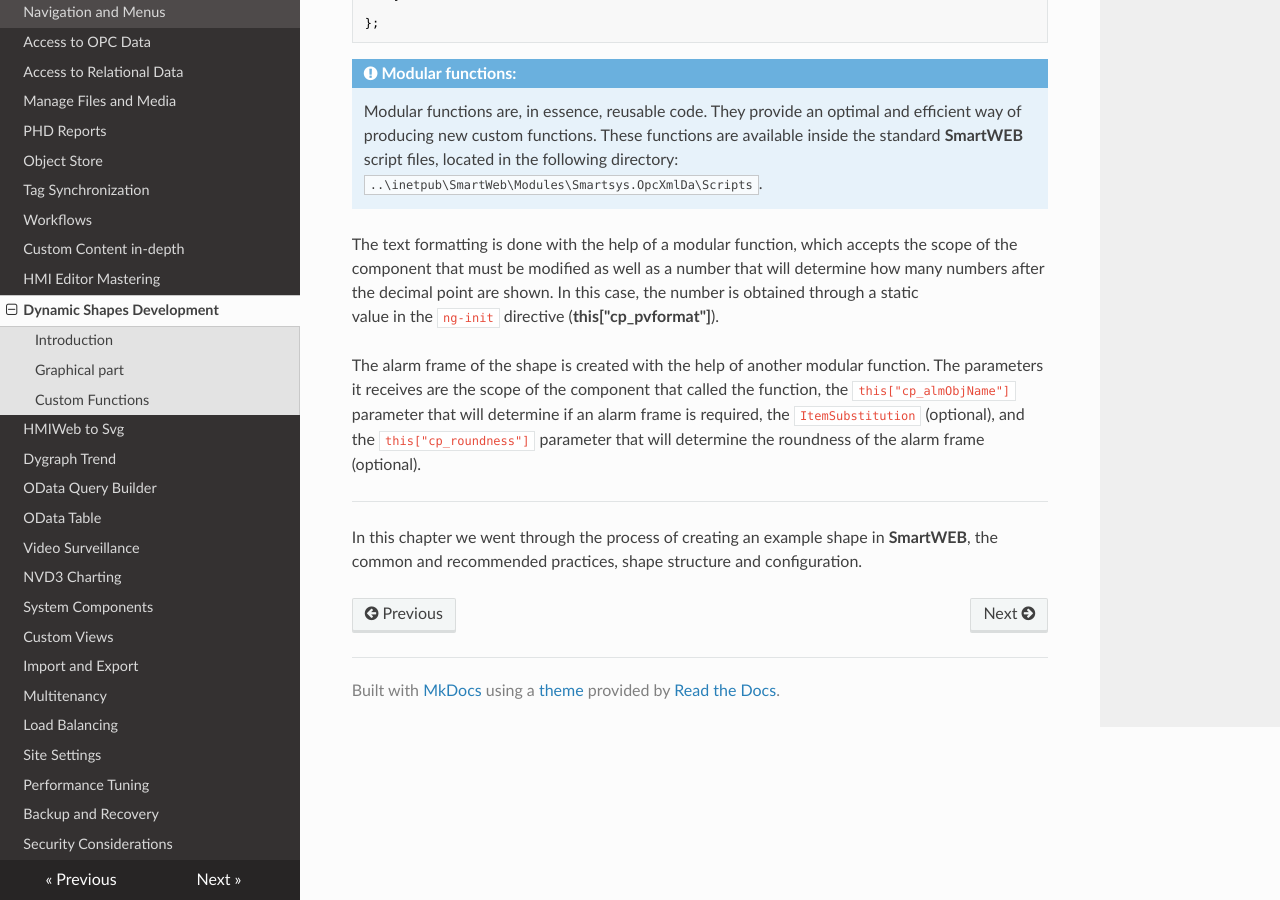
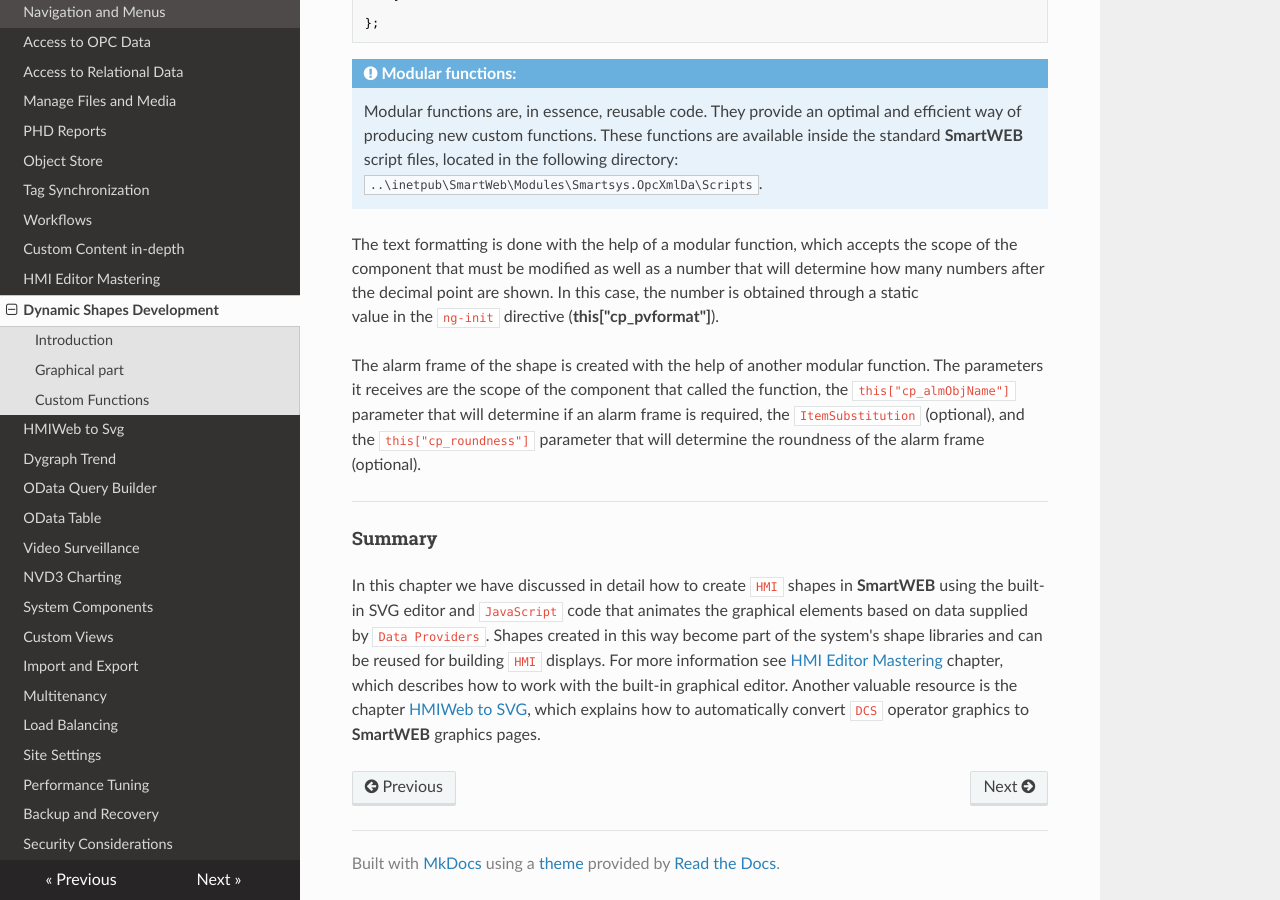
Before and after one commit to smartsysbg/SmartWebDoc, an MkDocs documentation site: the page built from docs/dynamic-shapes-development.md, in a window 1280 px wide and 900 px high, scrolled down 18079 px. Built offline with MkDocs 1.6.1, drawn with Linux system fonts in a browser that asks for light colours; nearby versions of some CDN libraries.

Commit message:
Small fixes in Develop Custom shapes and Users and Groups chapters

```diff
--- a/docs/dynamic-shapes-development.md
+++ b/docs/dynamic-shapes-development.md
@@ -483,4 +483,6 @@ The alarm frame of the shape is created with the help of another modular functio
 
 ---
 
-In this chapter we went through the process of creating an example shape in **SmartWEB**, the common and recommended practices, shape structure and configuration.
+#### Summary
+
+In this chapter we have discussed in detail how to create `HMI` shapes in **SmartWEB** using the built-in SVG editor and `JavaScript` code that animates the graphical elements based on data supplied by `Data Providers`. Shapes created in this way become part of the system's shape libraries and can be reused for building `HMI` displays. For more information see [HMI Editor Mastering](../hmi-editor-mastering) chapter, which describes how to work with the built-in graphical editor. Another valuable resource is the chapter [HMIWeb to SVG](../hmiweb-to-svg), which explains how to automatically convert `DCS` operator graphics to **SmartWEB** graphics pages.
```
Also changed, not shown: docs/hmi-editor-mastering.md (+1 -0 lines), docs/users-and-roles.md (+1 -1 lines), docs/media/users-and-roles/content-item-effective-permissions.png, 1 other file.
